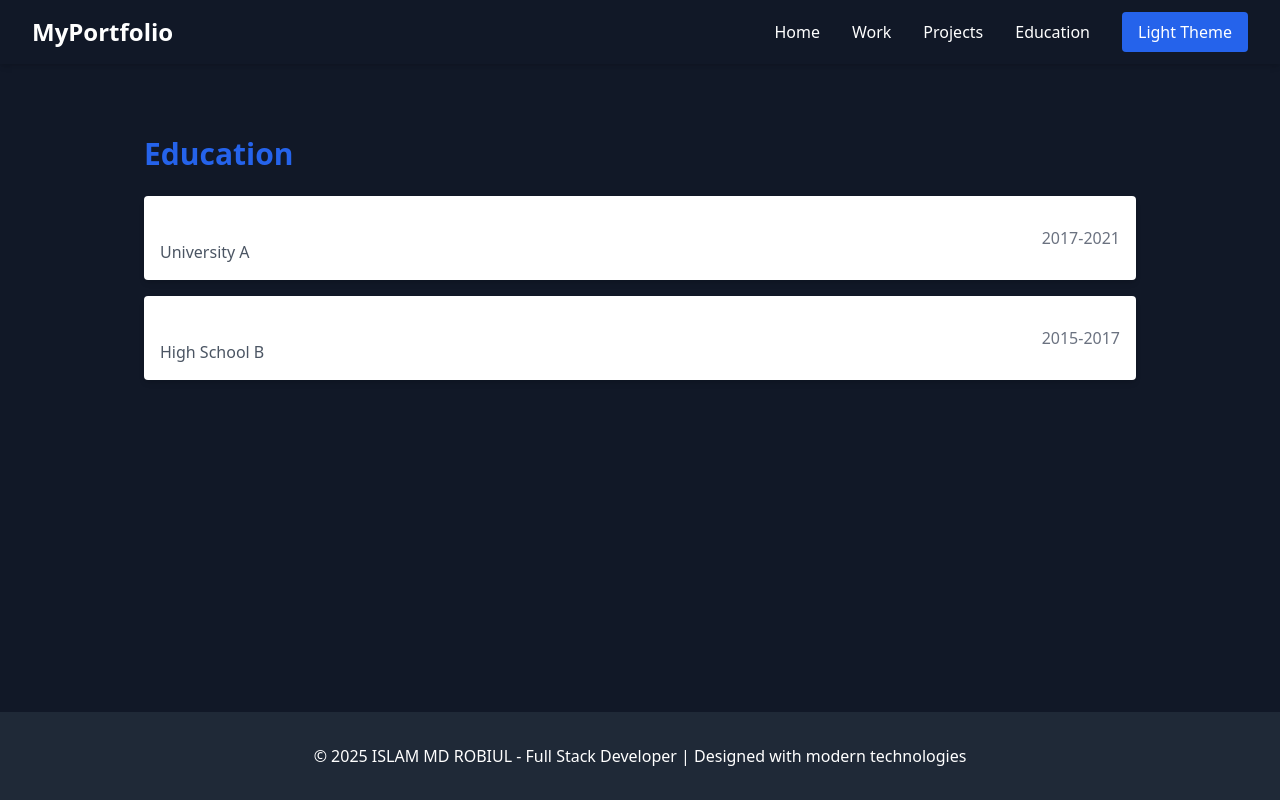
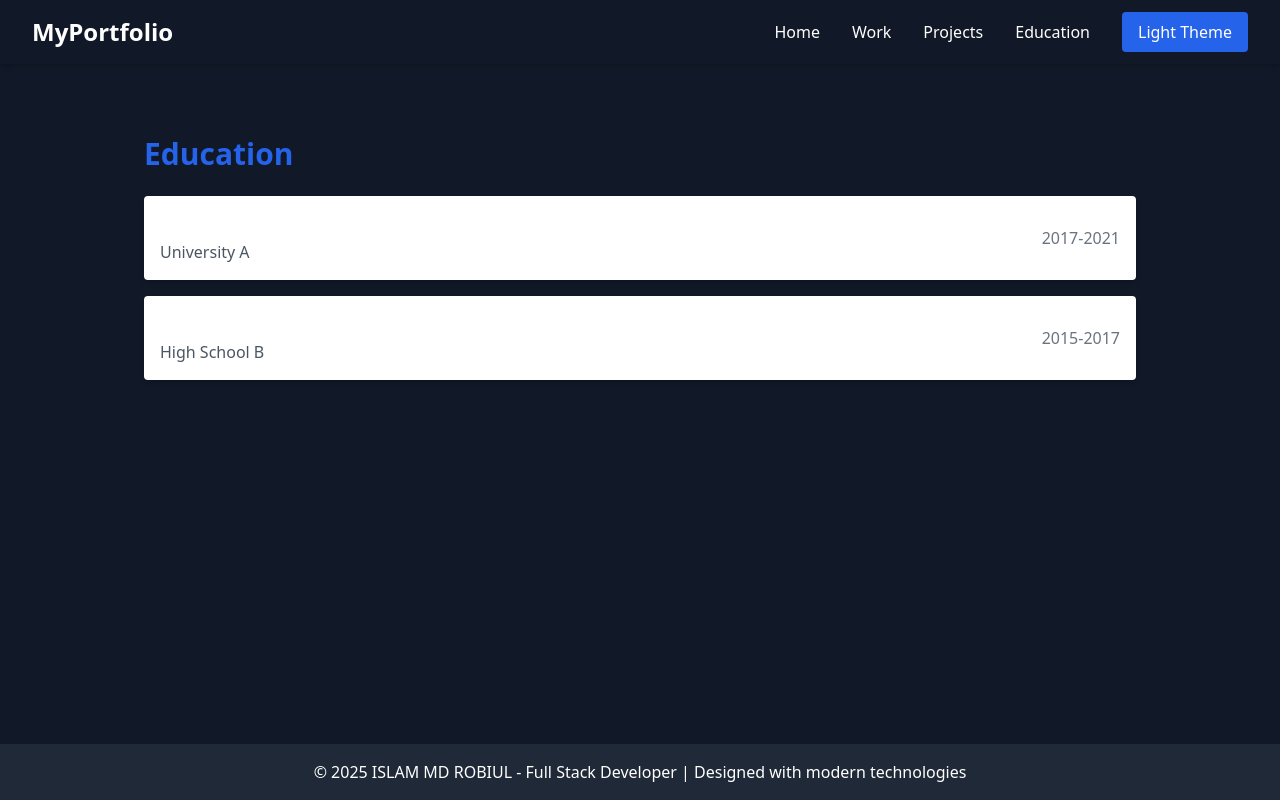
Before and after one commit to robiulislam8726/my-portfolio, a React (Create React App) app: page /my-portfolio/education in a window 1280 px wide. Built offline with nearby package versions, Linux system fonts and the light colour scheme.

Commit message:
update portfolio

```diff
--- a/src/components/Footer.js
+++ b/src/components/Footer.js
@@ -3,7 +3,7 @@ export default function Footer({ theme }) {
     <footer
       className={`${
         theme === "dark" ? "bg-gray-800 text-white" : "bg-primary text-white"
-      } py-8 mt-12 text-center transition-colors duration-500`}
+      } py-4 mt-12 text-center transition-colors duration-500`}
     >
       <p>© 2025 ISLAM MD ROBIUL - Full Stack Developer | Designed with modern technologies</p>
     </footer>
```
